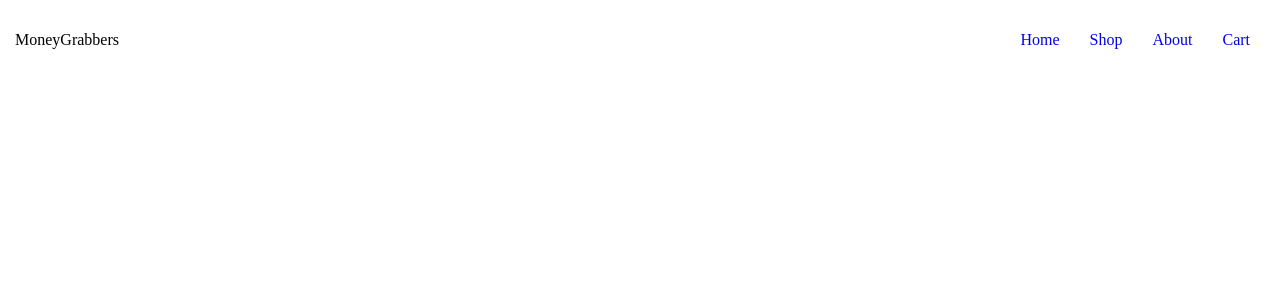
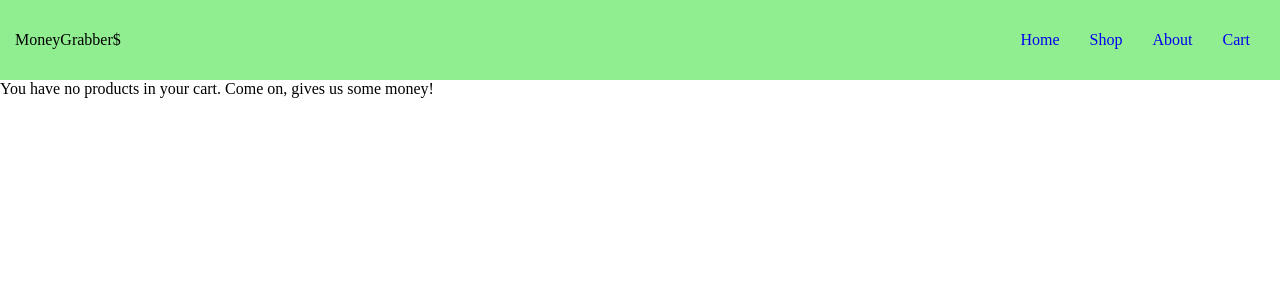
Before and after one commit to Osserc/shopping-cart, a React (Create React App) app: page /cart in a window 1280 px wide. Shown: the top 300 px of the page. Built offline with nearby package versions, Linux system fonts and the light colour scheme.

Commit message:
Add checkout button and function

```diff
--- a/public/index.html
+++ b/public/index.html
@@ -10,7 +10,7 @@
       content="Give us all your money"
     />
     <link rel="manifest" href="%PUBLIC_URL%/manifest.json" />
-    <title>MoneyGrabbers</title>
+    <title>MoneyGrabber$</title>
   </head>
   <body>
     <noscript>You need to enable JavaScript to run this app.</noscript>
--- a/src/App.css
+++ b/src/App.css
@@ -93,6 +93,10 @@ body {
   background-color: orange;
 }
 
+.btn-done {
+  background-color: yellow;
+}
+
 .btn-box {
   border: 1px solid goldenrod;
 }
@@ -110,7 +114,10 @@ html, body, #root {
 }
 
 nav {
-
+  position: sticky;
+  top: 0;
+  z-index: 1;
+  background-color: lightgreen;
 }
 
 nav ul {
--- a/src/components/Cart.js
+++ b/src/components/Cart.js
@@ -1,6 +1,11 @@
 import { OrderButton } from './OrderButton'
 
 function Cart(props) {
+    function thanks(event) {
+        alert('Thanks for giving us your money!')
+        props.handleCart(event)
+    }
+
     return (
         <div className='products-container'>{props.cart.map((item) => {
             return <div key={item.product.id} className='card'>
@@ -12,7 +17,12 @@ function Cart(props) {
                 </div>
                 <OrderButton cart={props.cart} id={item.product.id} handleCart={props.handleCart} />
             </div>
-        })}</div>
+        })}
+        {props.cart.length > 0 ?
+        <button className='btn-done' data-action='clear' onClick={thanks}>Checkout</button>
+        :
+        <div>You have no products in your cart. Come on, gives us some money!</div>}
+        </div>
     )
 }
 
--- a/src/components/Navbar.js
+++ b/src/components/Navbar.js
@@ -3,7 +3,7 @@ import { Link } from 'react-router-dom'
 function Navbar(props) {
     return (
         <nav className="flex space-between align-center p-15">
-            <div>MoneyGrabbers</div>
+            <div>MoneyGrabber$</div>
             <ul className="flex">
                 <Link to="">
                     <li>Home</li>
```
